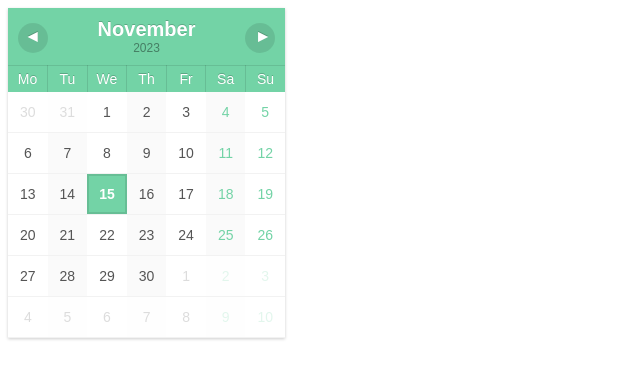
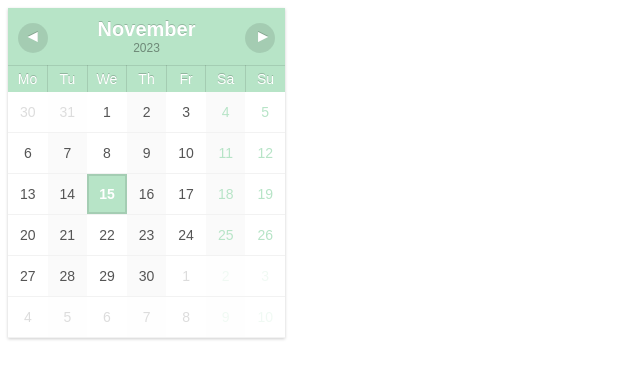
Before and after one commit to rosyrequiems/notion, a plain HTML site: page index.html in a window 1280 px wide. Shown: the whole page, without its empty margins (0-640 px from the left). Drawn offline with Linux system fonts and the light colour scheme.

Commit message:
Update index.html

```diff
--- a/index.html
+++ b/index.html
@@ -63,7 +63,7 @@ td:last-child, th:last-child {
 th {
     border-top: 1px solid rgba(0,0,0,0.1);
     border-right: 1px solid rgba(0,0,0,0.1);
-    background-color: #73D3A6;
+    background-color: #b7e4c7;
     color: #fff;
     text-shadow: 0px -1px 0px rgba(0,0,0,0.2);
     font-weight: normal;
@@ -95,11 +95,11 @@ td:nth-child(even)>span {
 }
 td:last-child>span,
 td:nth-child(6)>span {
-    color: #73D3A6;
+    color: #b7e4c7;
 }
 td.avui>span {
     font-weight: bold;
-    background-color: #73D3A6;
+    background-color: #b7e4c7;
     color: #fff;
     border: 2px solid rgba(0,0,0,0.1);
 }
@@ -107,7 +107,7 @@ td.fora > span {
     opacity: 0.2;
 }
 td > span:hover {
-    background: #C4FBE1;
+    background: #d8f3dc;
     color: #fff;
 }
 .boto-next, .boto-prev {
```
